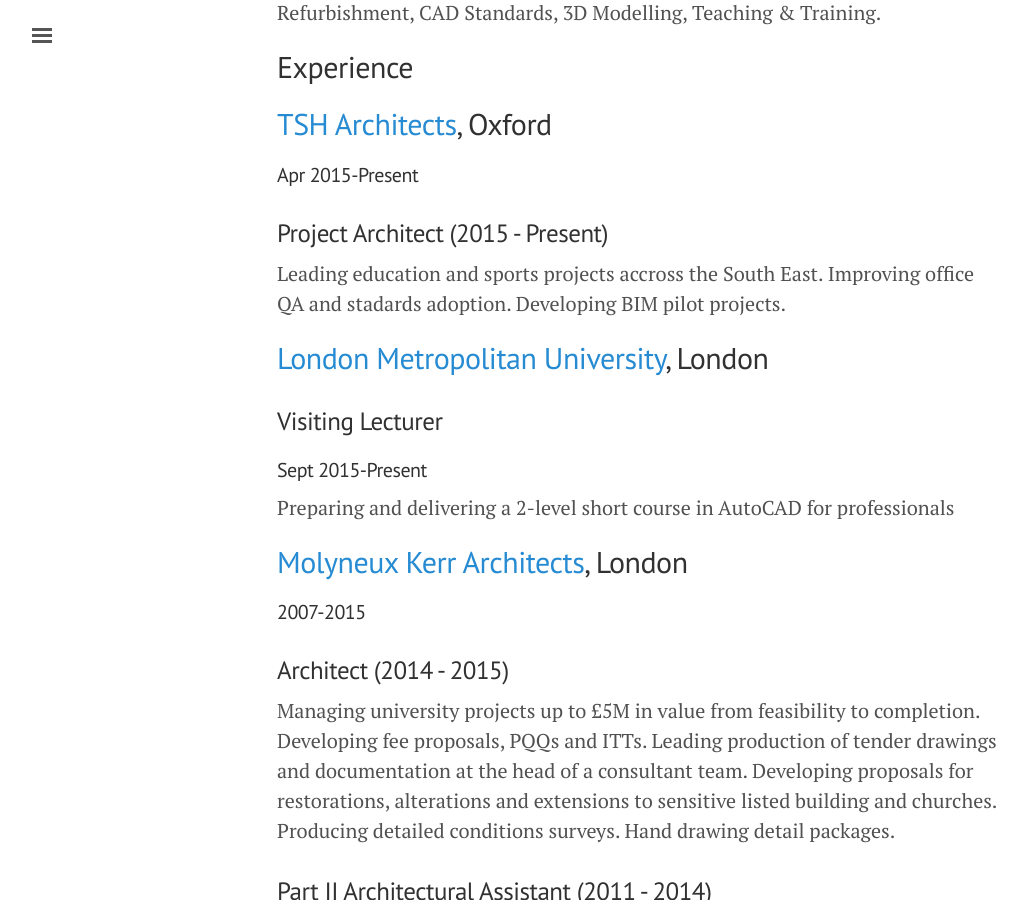
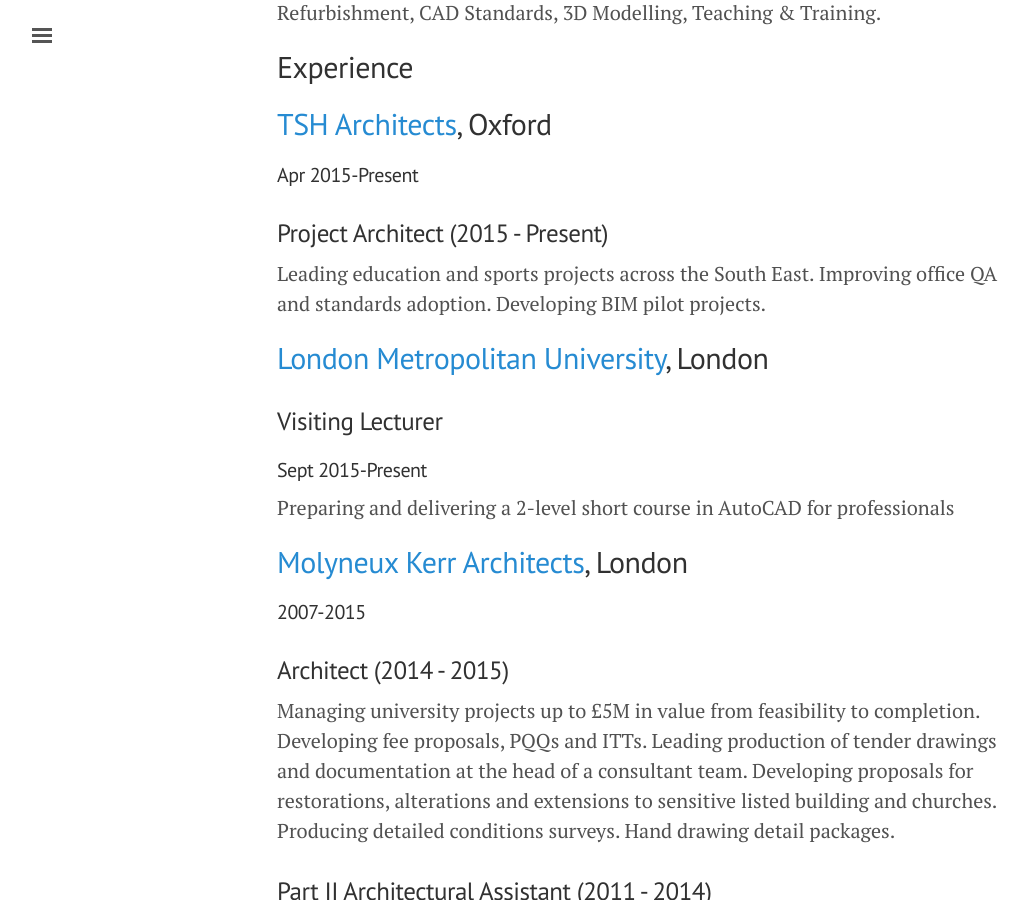
Before and after one commit to millipz/millipz.github.io, a Jekyll site: the page built from CV/index.md, in a window 1280 px wide and 900 px high, scrolled down 759 px. Shown: the whole window, without its empty margins (3-1030 px from the left). Built offline with Jekyll 4.4.1, drawn with Linux system fonts in a browser that asks for light colours.

Commit message:
Fixed typos in TSH job, emptied blog

```diff
--- a/CV/index.md
+++ b/CV/index.md
@@ -27,7 +27,7 @@
 
 ### Project Architect (2015 - Present)
 
-Leading education and sports projects accross the South East. Improving office QA and stadards adoption. Developing BIM pilot projects.
+Leading education and sports projects across the South East. Improving office QA and standards adoption. Developing BIM pilot projects.
 
 ## [London Metropolitan University](http://www.londonmet.ac.uk/faculties/the-cass/), London
 
```
Also changed, not shown: _exampleposts/2013-12-31-whats-jekyll.md (renamed from _posts/2013-12-31-whats-jekyll.md), _exampleposts/2014-01-01-example-content.md (renamed from _posts/2014-01-01-example-content.md), _exampleposts/2014-01-02-introducing-lanyon.md (renamed from _posts/2014-01-02-introducing-lanyon.md).
